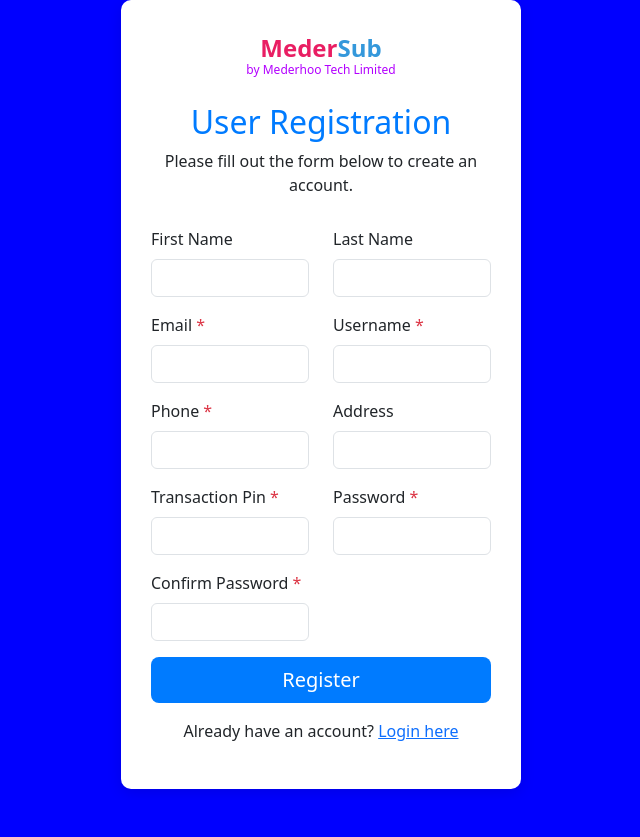
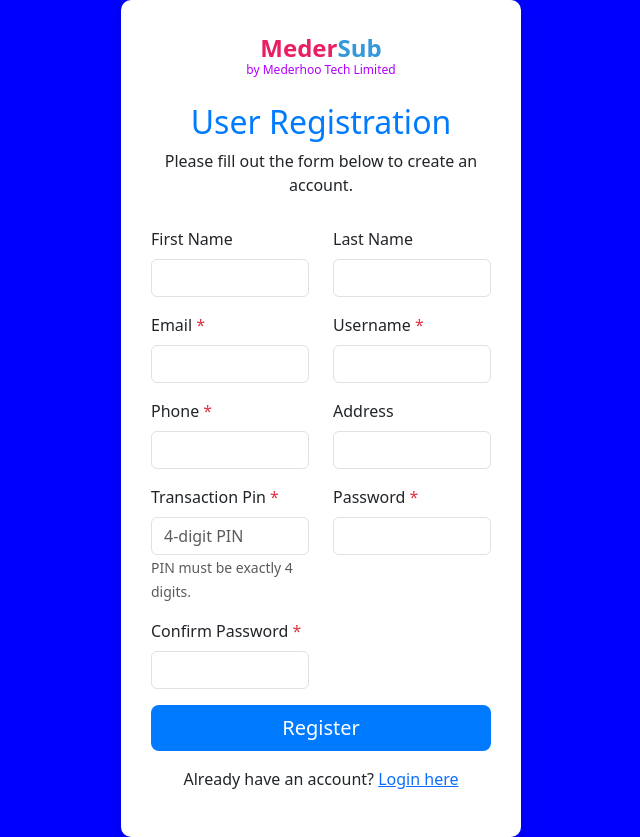
Before and after one commit to mederhoo-script/django_vtu, a Django app: page /register/ in a window 1280 px wide. Shown: the whole page, without its empty margins (319-959 px from the left). Before the commit the page ends 793 px from the top, so only its background shows below. Run offline with Django 4.2, Linux system fonts and the light colour scheme.

Commit message:
add transaction pin

```diff
--- a/vtu_app/templates/buy_airtime.html
+++ b/vtu_app/templates/buy_airtime.html
@@ -140,6 +140,11 @@
                             <label for="amounttopay" class="form-label">Amount To Pay</label>
                             <input type="text" class="form-control" id="amounttopay" name="amounttopay" placeholder="Amount To Pay" readonly required />
                         </div>
+
+                        <div class="mb-3">
+    <label for="transaction_pin" class="form-label">Transaction PIN</label>
+    <input type="password" class="form-control" id="transaction_pin" name="transaction_pin" placeholder="Enter your 4-digit transaction PIN" minlength="4" maxlength="4" required>
+</div>
                     <button type="submit" class="btn btn-primary w-100">
                         <i class="fas fa-paper-plane"></i> Buy Airtime
                     </button>
--- a/vtu_app/templates/buy_data.html
+++ b/vtu_app/templates/buy_data.html
@@ -266,6 +266,12 @@
                         <input name="transref" type="hidden" value="{{ transRef }}" />
                         <input name="transkey" id="transkey" type="hidden" />
 
+                        <div class="mb-3">
+    <label for="transaction_pin" class="form-label">Transaction PIN</label>
+    <input type="password" class="form-control" id="transaction_pin" name="transaction_pin" placeholder="Enter your 4-digit transaction PIN" minlength="4" maxlength="4" required>
+</div>
+
+
                         <button type="submit" class="btn btn-primary w-100">Buy Data</button>
                     </form>
                 </div>
--- a/vtu_app/templates/register.html
+++ b/vtu_app/templates/register.html
@@ -117,14 +117,16 @@
             </div>
 
             <div class="row">
-                <!-- Pin -->
+               <!-- Transaction Pin -->
 <div class="col-md-6 mb-3">
     <label for="pin" class="form-label">Transaction Pin <span class="text-danger">*</span></label>
-                    <input type="password" class="form-control" id="pin" name="pin" required>
+    <input type="password" class="form-control" id="pin" name="pin" pattern="\d{4}" maxlength="4" placeholder="4-digit PIN" required>
+    <small class="form-text text-muted">PIN must be exactly 4 digits.</small>
     {% if form.pin.errors %}
         <small class="text-danger">{{ form.pin.errors }}</small>
     {% endif %}
 </div>
+
 
                 <!-- Password -->
 <div class="col-md-6 mb-3">
--- a/vtu_app/views.py
+++ b/vtu_app/views.py
@@ -117,11 +117,16 @@
     if request.method == 'POST':
         network = request.POST.get('network')
         phone = request.POST.get('phone')
-        amount = Decimal(request.POST.get('amount'))
+        amount = request.POST.get('amount')
         bypass = request.POST.get('ported_number') == 'on'
+        pin = request.POST.get('transaction_pin')
         user = request.user
 
-        if user.balance >= amount:
+        if pin != user.pin:
+            messages.error(request, 'Invalid transaction PIN. Please try again.')
+            return redirect('buy_airtime')
+
+        if user.balance >= Decimal(amount):
 
 
             # Generate a unique transaction ID for tracking
@@ -150,17 +155,18 @@
                 res = response.json()
                 print(f"bypass: {bypass}{res}")
 
-                if res.get('status') == 'fail':
+                if res.get('status') == 'success':
                     # Airtime purchase successful
                     # Deduct amount from user balance
-                    user.balance -= amount
+                    amount_to_pay = float(amount) - (float(amount) * 0.01)
+                    user.balance -= Decimal(amount_to_pay)
                     user.save()
                     # Create a transaction record
                     transaction = Transactions.objects.create(
                         user=user,
                         service_name='Airtime',
                         transaction_id=request_id,
-                        amount=amount,
+                        amount=Decimal(amount),
                         status='completed',
                         description=f"Airtime of {amount} for {phone} on {network} network.",
                         api_return_message=res
@@ -211,7 +217,13 @@
         bypass = request.POST.get('ported_number') == 'on'
         amount_to_pay = request.POST.get('amounttopay')
         request_id = generate_transaction_id()
-        print(f"network is {network}, data_plan: {data_plan}, phone: {phone}, bypass: {bypass}, amount_to_pay: {amount_to_pay}, request_id is {request_id}")
+        pin = request.POST.get('transaction_pin')
+        user = request.user
+
+
+        if pin != user.pin:
+            messages.error(request, 'Invalid transaction PIN. Please try again.')
+            return redirect('buy_data')
 
         # Define the payload
         payload = {
@@ -237,7 +249,7 @@
                 response = requests.post(url, json=payload, headers=headers)
 
                 res = response.json()
-                if res.get('status') == 'fail':
+                if res.get('status') == 'success':
                     print('from succes if', res)
                     user.balance -= Decimal(amount_to_pay)
                     user.save()
```
Lines whose indentation alone changed are shown as unchanged.
